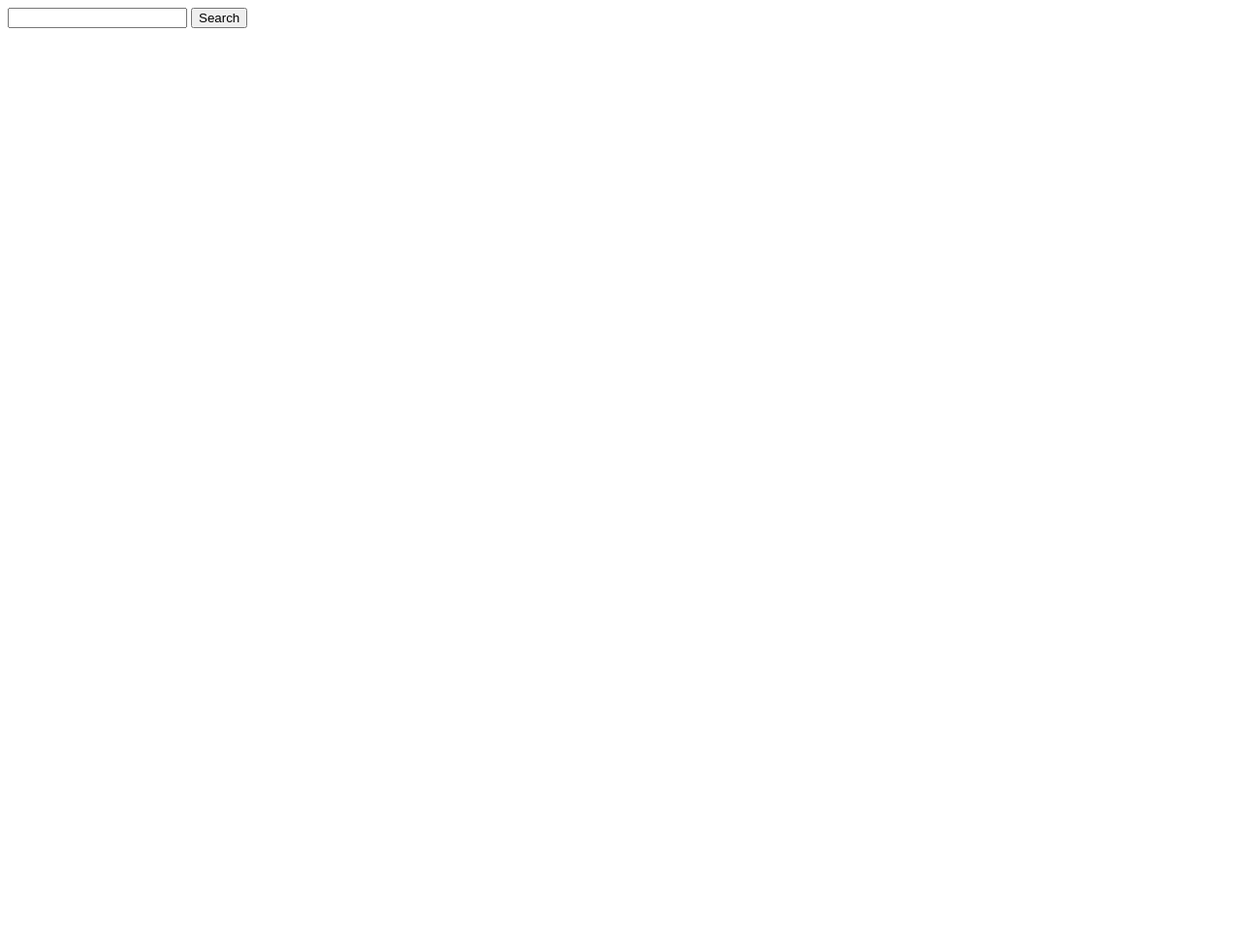
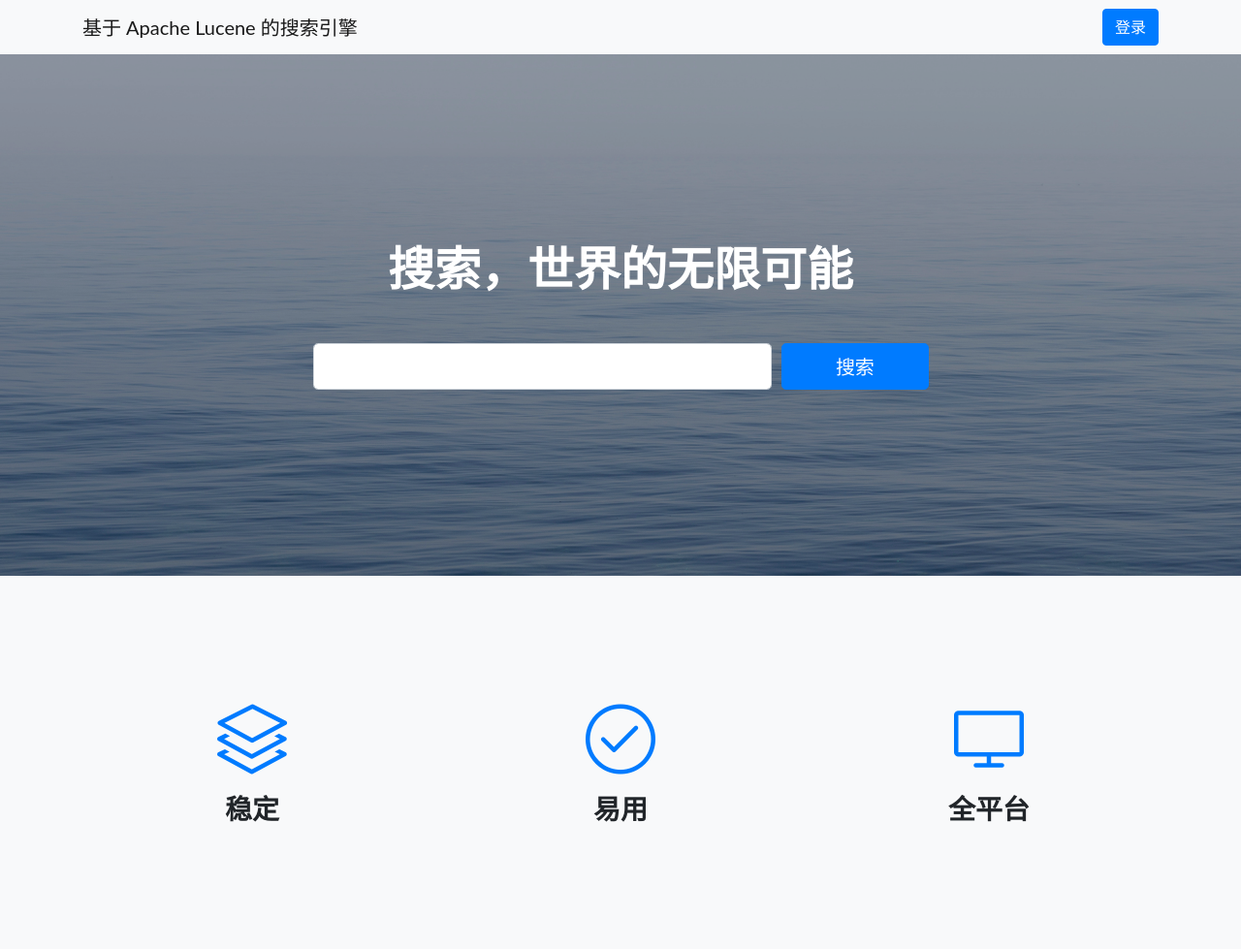
Before and after one commit to xushangning/ee208-for-myself, a Flask app: page / in a window 1280 px wide. Before the commit the page is almost empty. Shown: the whole page at 97% size. Before the commit the page ends 29 px from the top, so only its background shows below. Run offline with Flask 2, Linux system fonts and the light colour scheme; some libraries are stand-ins or nearby versions.

Commit message:
Rewrite the front page

```diff
--- a/templates/index.html
+++ b/templates/index.html
@@ -1,8 +1,79 @@
 {% extends "base.html" %}
-{% block title %}Lucene-Based Search Engine{% endblock %}
+{% block title %}基于 Apache Lucene 的搜索引擎{% endblock %}
+{% block head %}
+    <link href="{{ url_for('static', filename='vendor/bootstrap/css/bootstrap.min.css') }}" rel="stylesheet">
+
+    <link href="{{ url_for('static', filename='vendor/fontawesome-free/css/all.min.css') }}" rel="stylesheet">
+    <link href="{{ url_for('static', filename='vendor/simple-line-icons/css/simple-line-icons.css') }}" rel="stylesheet" type="text/css">
+
+    <link href="{{ url_for('static', filename='css/landing-page.min.css') }}" rel="stylesheet">
+{% endblock %}
 {% block body %}
-<form action="/search" method="get">
-  <input name="q" id="q">
-  <button type="submit">Search</button>
-</form>
+    <!-- Navigation -->
+    <nav class="navbar navbar-light bg-light static-top">
+      <div class="container">
+        <a class="navbar-brand" href="#">基于 Apache Lucene 的搜索引擎</a>
+        <a class="btn btn-primary" href="#">登录</a>
+      </div>
+    </nav>
+
+    <!-- Masthead -->
+    <header class="masthead text-white text-center">
+      <div class="overlay"></div>
+      <div class="container">
+        <div class="row">
+          <div class="col-xl-9 mx-auto">
+            <h1 class="mb-5">搜索，世界的无限可能</h1>
+          </div>
+          <div class="col-md-10 col-lg-8 col-xl-7 mx-auto">
+            <form action="/search" method="get">
+              <div class="form-row">
+                <div class="col-12 col-md-9 mb-2 mb-md-0">
+                  <input type="text" name="q" class="form-control form-control-lg">
+                </div>
+                <div class="col-12 col-md-3">
+                  <button type="submit" class="btn btn-block btn-lg btn-primary">搜索</button>
+                </div>
+              </div>
+            </form>
+          </div>
+        </div>
+      </div>
+    </header>
+
+    <!-- Icons Grid -->
+    <section class="features-icons bg-light text-center">
+      <div class="container">
+        <div class="row">
+          <div class="col-lg-4">
+            <div class="features-icons-item mx-auto mb-5 mb-lg-0 mb-lg-3">
+              <div class="features-icons-icon d-flex">
+                <i class="icon-layers m-auto text-primary"></i>
+              </div>
+              <h3>稳定</h3>
+            </div>
+          </div>
+          <div class="col-lg-4">
+            <div class="features-icons-item mx-auto mb-0 mb-lg-3">
+              <div class="features-icons-icon d-flex">
+                <i class="icon-check m-auto text-primary"></i>
+              </div>
+              <h3>易用</h3>
+            </div>
+          </div>
+          <div class="col-lg-4">
+            <div class="features-icons-item mx-auto mb-5 mb-lg-0 mb-lg-3">
+              <div class="features-icons-icon d-flex">
+                <i class="icon-screen-desktop m-auto text-primary"></i>
+              </div>
+              <h3>全平台</h3>
+            </div>
+          </div>
+        </div>
+      </div>
+    </section>
+
+    <!-- Bootstrap core JavaScript -->
+    <script src="{{ url_for('static', filename='vendor/jquery/jquery.min.js') }}"></script>
+    <script src="{{ url_for('static', filename='vendor/bootstrap/js/bootstrap.bundle.min.js') }}"></script>
 {% endblock %}
```
